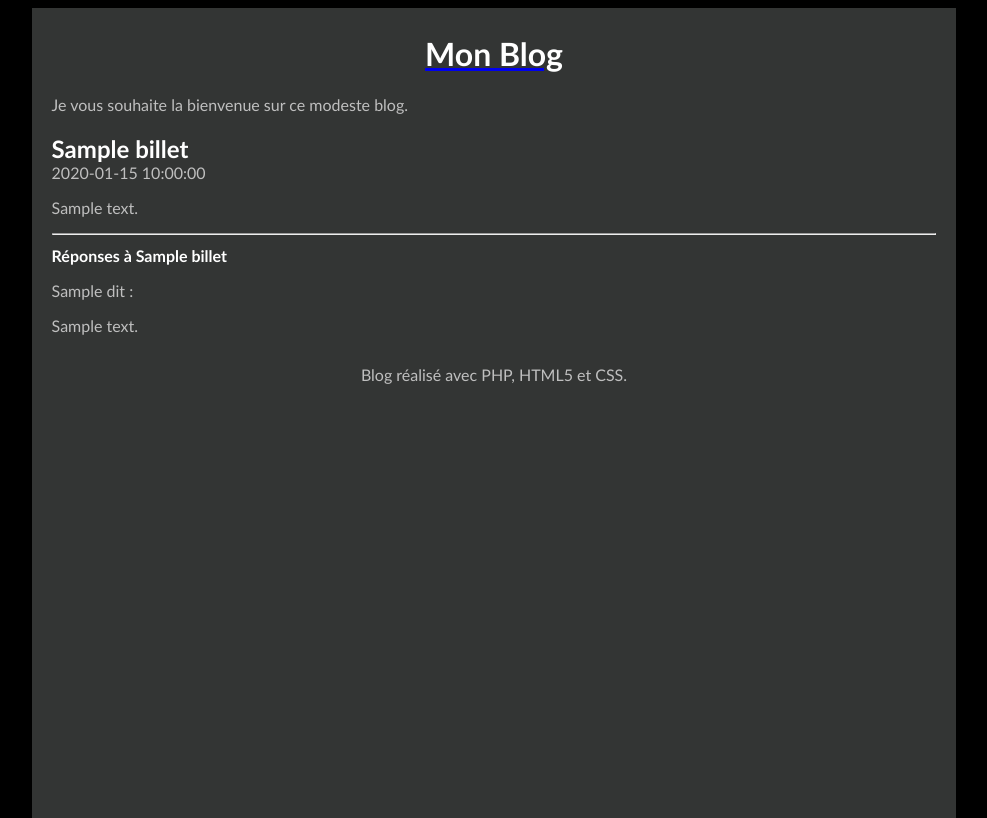
After one commit to katanasam/framewoks, a PHP site: page /billet.php?id=1 in a window 1280 px wide. The commit adds this page. Shown: the whole page, without its empty margins (146-1133 px from the left). Run offline with PHP 8.4, Linux system fonts and the light colour scheme; tables that the repository leaves empty or names only in its code hold one stand-in row (values such as "Sample post").

Commit message:
second commit

```diff
--- /dev/null
+++ b/Billet.php
@@ -0,0 +1,28 @@
+<?php
+/**
+ * Created by PhpStorm.
+ * User: User
+ * Date: 04/09/2019
+ * Time: 16:24
+ */
+require 'Modele.php';
+
+try {
+    if (isset($_GET['id'])) {
+        // intval renvoie la valeur numérique du paramètre ou 0 en cas d'échec
+        $id = intval($_GET['id']);
+        if ($id != 0) {
+            $billet = getBillet($id);
+            $commentaires = getCommentaires($id);
+            require 'vueBillet.php';
+        }
+        else
+            throw new Exception("Identifiant de billet incorrect");
+    }
+    else
+        throw new Exception("Aucun identifiant de billet");
+}
+catch (Exception $e) {
+    $msgErreur = $e->getMessage();
+    require 'vueErreur.php';
+}
--- a/Modele.php
+++ b/Modele.php
@@ -5,6 +5,13 @@
  * Date: 04/09/2019
  * Time: 13:09
  */
+// Effectue la connexion à la BDD
+// Instancie et renvoie l'objet PDO associé
+function getBdd() {
+    $bdd = new PDO('mysql:host=localhost;dbname=monblog;charset=utf8',
+        'root', '', array(PDO::ATTR_ERRMODE => PDO::ERRMODE_EXCEPTION));
+    return $bdd;
+}
 
 function getBillets(){
     $bdd = new PDO('mysql:host=localhost;dbname=monblog;charset=utf8',
@@ -14,3 +21,27 @@ function getBillets(){
         . ' order by BIL_ID desc');
     return $billets;
 }
+
+
+// Renvoie les informations sur un billet
+function getBillet($idBillet) {
+    $bdd = getBdd();
+    $billet = $bdd->prepare('select BIL_ID as id, BIL_DATE as date,'
+        . ' BIL_TITRE as titre, BIL_CONTENU as contenu from T_BILLET'
+        . ' where BIL_ID=?');
+    $billet->execute(array($idBillet));
+    if ($billet->rowCount() == 1)
+        return $billet->fetch();  // Accès à la première ligne de résultat
+    else
+        throw new Exception("Aucun billet ne correspond à l'identifiant '$idBillet'");
+}
+
+// Renvoie la liste des commentaires associés à un billet
+function getCommentaires($idBillet) {
+    $bdd = getBdd();
+    $commentaires = $bdd->prepare('select COM_ID as id, COM_DATE as date,'
+        . ' COM_AUTEUR as auteur, COM_CONTENU as contenu from T_COMMENTAIRE'
+        . ' where BIL_ID=?');
+    $commentaires->execute(array($idBillet));
+    return $commentaires;
+}
--- /dev/null
+++ b/gabarit.php
@@ -0,0 +1,22 @@
+<!doctype html>
+<html lang="fr">
+<head>
+    <meta charset="UTF-8" />
+    <link rel="stylesheet" href="style.css" />
+    <title><?= $titre ?></title>   <!-- Élément spécifique -->
+</head>
+<body>
+<div id="global">
+    <header>
+        <a href="index.php"><h1 id="titreBlog">Mon Blog</h1></a>
+        <p>Je vous souhaite la bienvenue sur ce modeste blog.</p>
+    </header>
+    <div id="contenu">
+        <?= $contenu ?>   <!-- Élément spécifique -->
+    </div>
+    <footer id="piedBlog">
+        Blog réalisé avec PHP, HTML5 et CSS.
+    </footer>
+</div> <!-- #global -->
+</body>
+</html>
--- a/style.css
+++ b/style.css
@@ -9,6 +9,9 @@
    - le parent de body également en "height: 100%". */
 html, body {
     height: 100%;
+}
+#titreReponses {
+    font-size : 100%;
 }
 
 body {
--- /dev/null
+++ b/vueBillet.php
@@ -0,0 +1,29 @@
+<?php
+/**
+ * Created by PhpStorm.
+ * User: User
+ * Date: 04/09/2019
+ * Time: 16:20
+ */
+
+$titre = "Mon Blog - " . $billet['titre']; ?>
+
+<?php ob_start(); ?>
+    <article>
+        <header>
+            <h1 class="titreBillet"><?= $billet['titre'] ?></h1>
+            <time><?= $billet['date'] ?></time>
+        </header>
+        <p><?= $billet['contenu'] ?></p>
+    </article>
+    <hr />
+    <header>
+        <h1 id="titreReponses">Réponses à <?= $billet['titre'] ?></h1>
+    </header>
+<?php foreach ($commentaires as $commentaire): ?>
+    <p><?= $commentaire['auteur'] ?> dit :</p>
+    <p><?= $commentaire['contenu'] ?></p>
+<?php endforeach; ?>
+<?php $contenu = ob_get_clean(); ?>
+
+<?php require 'gabarit.php'; ?>
```
Also changed, not shown: index.php (+9 -3 lines), vueAccueil.php (+12 -25 lines), vueErreur.php (added, +7 -0 lines).
